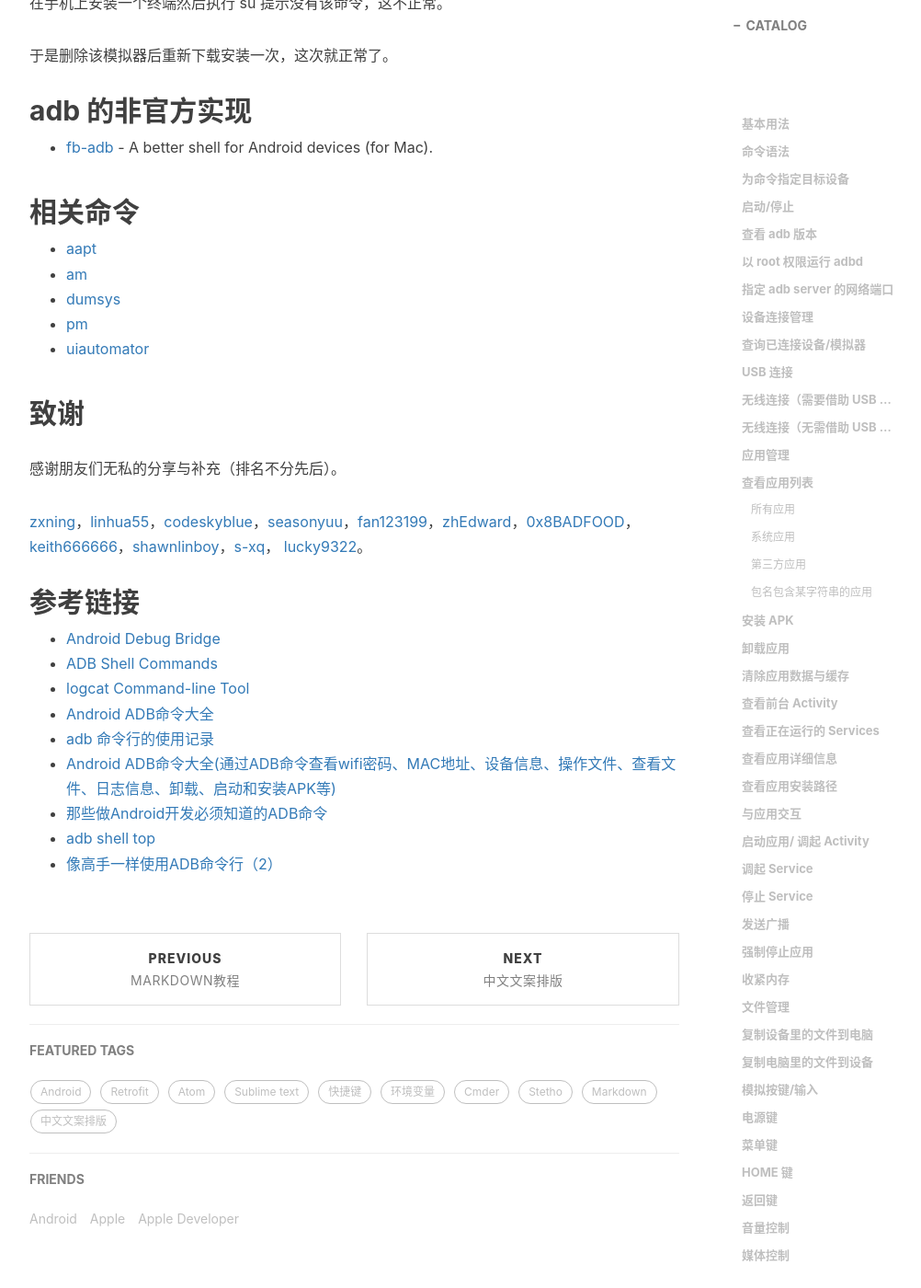
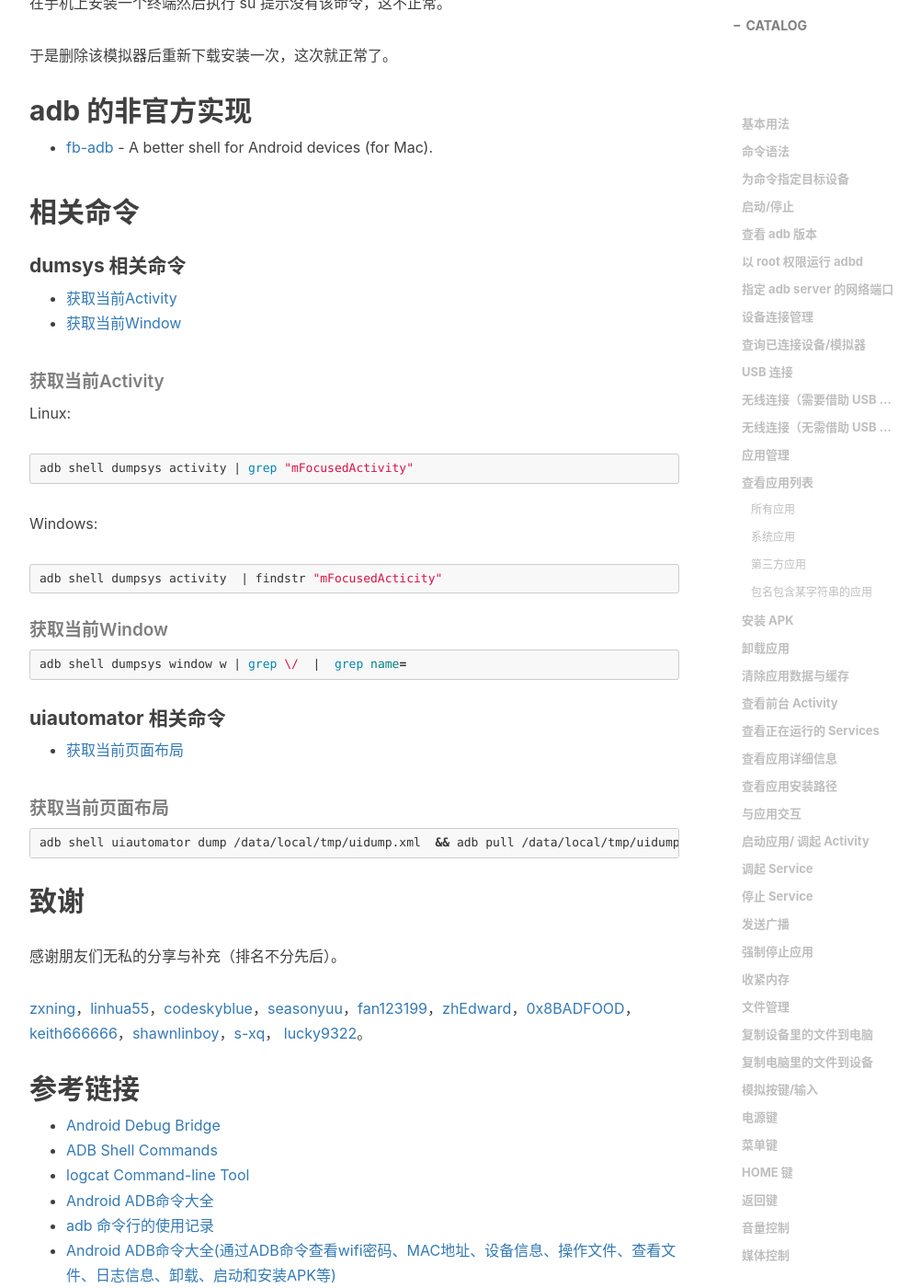
Before and after one commit to itx-man/itx-man.github.io, a Jekyll site: the page built from _posts/2019-02-21-adb.md, in a window 1280 px wide and 1400 px high, scrolled down 60528 px. Shown: the whole window at 92% size, without its empty margins (233-1235 px from the left). Built offline with Jekyll 4.4.1, drawn with Linux system fonts in a browser that asks for light colours; nearby versions of some CDN libraries; comment, search, counter and statistics services are not loaded.

Commit message:
update adb

````diff
--- a/_posts/2019-02-21-adb.md
+++ b/_posts/2019-02-21-adb.md
@@ -12,7 +12,7 @@
 
 来源：[awesome-adb](https://github.com/mzlogin/awesome-adb)
 
-# ![Awesome Adb](https://itx-man.github.io/img/title.png)
+# ![Awesome Adb](https://itx-man.github.io/img/title-adb.png)
 
 ADB，即 [Android Debug Bridge](https://developer.android.com/studio/command-line/adb.html)，它是 Android 开发/测试人员不可替代的强大工具，也是 Android 设备玩家的好玩具。
 
@@ -2489,11 +2489,43 @@
 
 ## 相关命令
 
-* [aapt](https://itx-man.github.io/img/aapt.md)
-* [am](https://itx-man.github.io/img/am.md)
-* [dumsys](https://itx-man.github.io/img/dumpsys.md)
-* [pm](https://itx-man.github.io/img/pm.md)
-* [uiautomator](https://itx-man.github.io/img/uiautomator.md)
+#### dumsys 相关命令
+
+<!-- vim-markdown-toc GFM -->
+* [获取当前Activity](#获取当前activity)
+* [获取当前Window](#获取当前window)
+<!-- vim-markdown-toc -->
+
+
+##### 获取当前Activity
+
+Linux:
+```sh
+adb shell dumpsys activity | grep "mFocusedActivity"
+```
+
+Windows:
+```sh
+adb shell dumpsys activity  | findstr "mFocusedActicity"
+```
+
+##### 获取当前Window
+
+```sh
+adb shell dumpsys window w | grep \/  |  grep name=
+```
+
+#### uiautomator 相关命令
+
+<!-- vim-markdown-toc GFM -->
+* [获取当前页面布局](#获取当前页面布局)
+<!-- vim-markdown-toc -->
+
+
+##### 获取当前页面布局
+```sh
+adb shell uiautomator dump /data/local/tmp/uidump.xml  && adb pull /data/local/tmp/uidump.xml uidump.xml
+```
 
 ## 致谢
 
````
